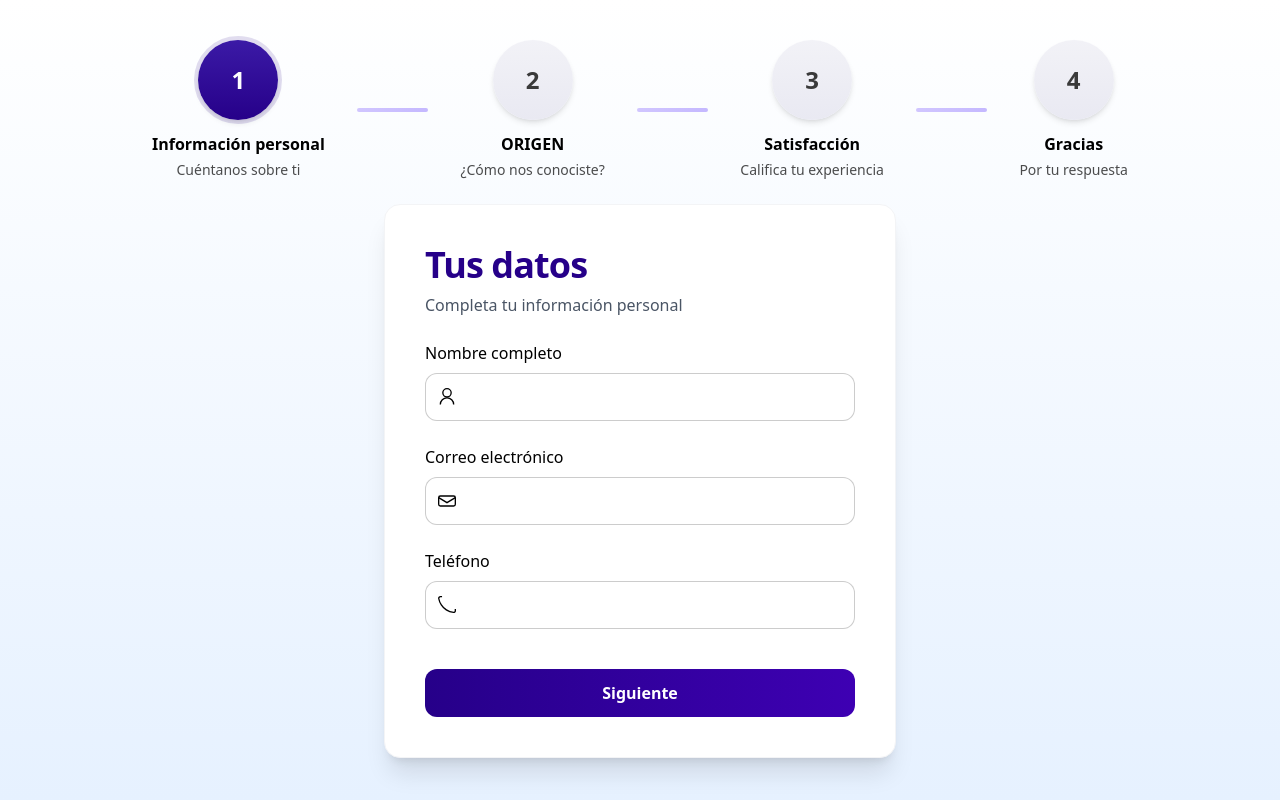
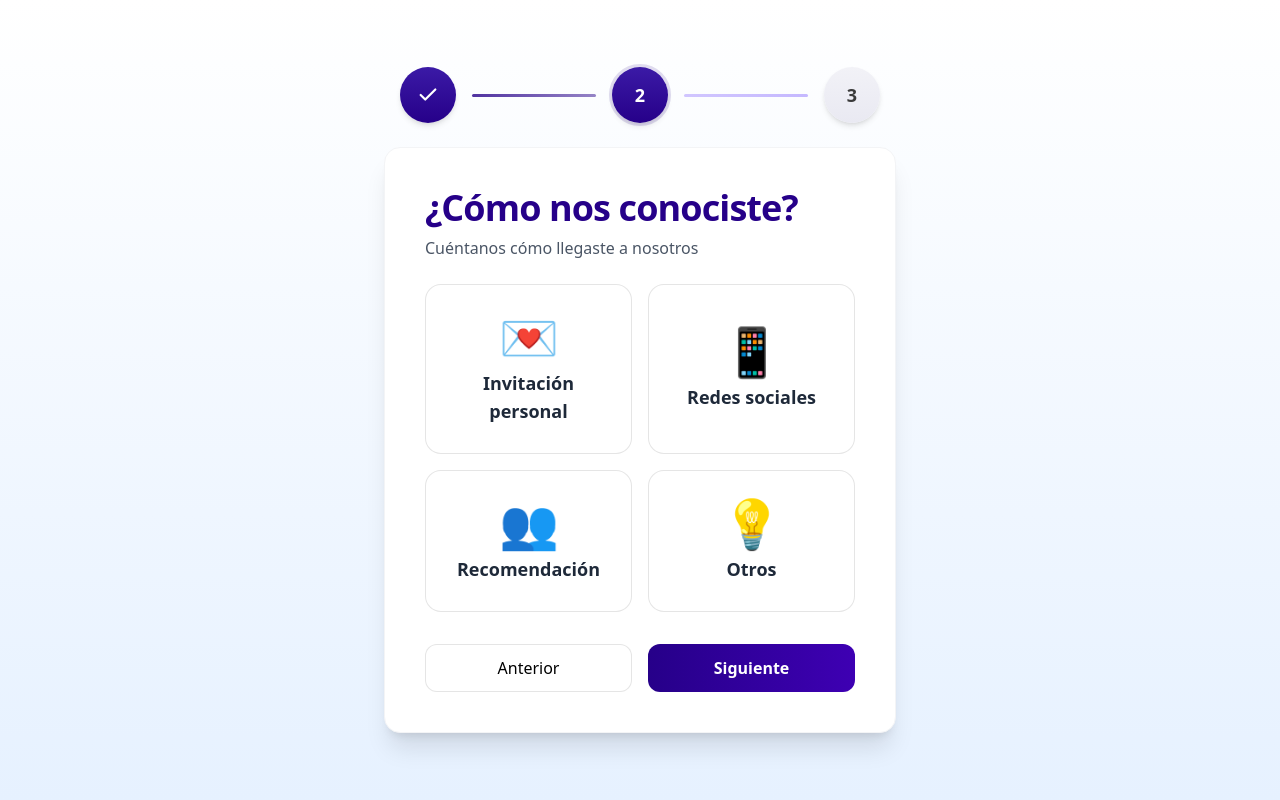
Before and after one commit to luisgarci4/FormularioCentroExp, a React (Vite) app in the folder formulario-centro-exp/: page / in a window 1280 px wide. Both pictures are taken after a click on the button "Siguiente". Built offline with nearby package versions, Linux system fonts and the light colour scheme.

Commit message:
Prototipo

```diff
--- a/formulario-centro-exp/src/App.tsx
+++ b/formulario-centro-exp/src/App.tsx
@@ -1,13 +1,19 @@
 import './App.css'
-import TusDatos from './components/TusDatos'
+import Wizard from './components/Wizard'
+// import TusDatos from './components/TusDatos'
 // import CalificaTuExperiencia from './components/CalificaTuExperiencia'
+// import RegistroExitoso from './components/RegistroExitoso'
+// import ComoNosConociste from './components/ComoNosConociste'
 
 function App() {
 
   return (
     <>
-      <TusDatos />
+      {/* <TusDatos /> */}
       {/* <CalificaTuExperiencia /> */}
+      {/* <RegistroExitoso /> */}
+      {/* <ComoNosConociste /> */}
+      <Wizard />
     </>
   )
 }
--- a/formulario-centro-exp/src/components/CalificaTuExperiencia.tsx
+++ b/formulario-centro-exp/src/components/CalificaTuExperiencia.tsx
@@ -1,13 +1,11 @@
 import { useState } from "react";
-import ProgressBar from "./ProgressBar";
 
 type Props = {
-  current?: number;
   onPrev?: () => void;
   onNext?: () => void;
 };
 
-export default function SatisfaccionFormCard({ current = 2, onPrev, onNext }: Props) {
+export default function SatisfaccionFormCard({ onPrev, onNext }: Props) {
   type Opcion = { id: number; emoji: string; label: string };
 
   const opciones: Opcion[] = [
@@ -18,9 +16,9 @@ export default function SatisfaccionFormCard({ current = 2, onPrev, onNext }: Pr
     { id: 4, emoji: "😍", label: "Muy satisfecho" },
   ];
 
-  const [selected, setSelected] = useState<number | null>(3);
+  const [selected, setSelected] = useState<number | null>(null);
 
-  // Gradientes
+  // Gradientes suaves
   const softGradients = [
     "linear-gradient(90deg, #f6c1b9 0%, #f4a6a0 100%)",
     "linear-gradient(90deg, #f7d5a5 0%, #f3b673 100%)",
@@ -31,16 +29,8 @@ export default function SatisfaccionFormCard({ current = 2, onPrev, onNext }: Pr
   const ringColors = ["#ee9e95", "#e8b070", "#d9e29f", "#99cf98", "#94cfe9"];
 
   return (
-    <div
-      className="min-h-[100svh] flex flex-col items-center justify-center gap-6 px-5 sm:px-8 py-10"
-      style={{ background: "linear-gradient(180deg, #ffffff 0%, #e6f1ff 100%)" }}
-    >
-      {/* Progress bar arriba */}
-      <div className="w-full max-w-5xl">
-        <ProgressBar current={current} />
-      </div>
-
-      {/* Tarjeta principal */}
+    <>
+      {/* Tarjeta principal con mismas dimensiones que TusDatos/ComoNosConociste */}
       <form
         className="w-full max-w-[28rem] sm:max-w-lg bg-white shadow-xl rounded-2xl p-8 sm:p-10 border border-gray-100"
         aria-label="Formulario de satisfacción"
@@ -54,7 +44,7 @@ export default function SatisfaccionFormCard({ current = 2, onPrev, onNext }: Pr
           </p>
         </header>
 
-        {/* Opciones de satisfaccion */}
+        {/* Opciones de satisfacción */}
         <div className="mt-6 space-y-4">
           {opciones.map((op, i) => {
             const isActive = selected === i;
@@ -104,7 +94,7 @@ export default function SatisfaccionFormCard({ current = 2, onPrev, onNext }: Pr
                 >
                   {op.emoji}
                 </span>
-                <span className="text-base sm:text-lg font-semibold">
+                <span className="text-base sm:text-lg font-semibold text-gray-800">
                   {op.label}
                 </span>
               </label>
@@ -149,6 +139,6 @@ export default function SatisfaccionFormCard({ current = 2, onPrev, onNext }: Pr
           100% { transform: translateY(-1px) scale(1.01); }
         }
       `}</style>
-    </div>
+    </>
   );
 }
--- /dev/null
+++ b/formulario-centro-exp/src/components/ComoNosConociste.tsx
@@ -0,0 +1,93 @@
+import { useState } from "react";
+
+type Props = { onPrev?: () => void; onNext?: () => void };
+
+export default function ComoNosConociste({ onPrev, onNext }: Props) {
+  const [opcionSeleccionada, setOpcionSeleccionada] = useState<string | null>(null);
+
+  const opciones = [
+    { id: "invitacion-personal", label: "Invitación personal", icon: "💌" },
+    { id: "redes-sociales", label: "Redes sociales", icon: "📱" },
+    { id: "recomendacion", label: "Recomendación", icon: "👥" },
+    { id: "otros", label: "Otros", icon: "💡" },
+  ];
+
+  return (
+    <form
+      className="w-full max-w-[28rem] sm:max-w-lg bg-white shadow-xl rounded-2xl p-8 sm:p-10 border border-gray-100"
+      aria-label="¿Cómo nos conociste?"
+    >
+      {/* Encabezado */}
+      <header className="text-center sm:text-left">
+        <h1 className="text-3xl sm:text-4xl font-extrabold tracking-tight text-[#260089]">
+          ¿Cómo nos conociste?
+        </h1>
+        <p className="mt-2 text-sm sm:text-base text-gray-600">
+          Cuéntanos cómo llegaste a nosotros
+        </p>
+      </header>
+
+      {/* Opciones */}
+      <div className="mt-6 grid grid-cols-1 sm:grid-cols-2 gap-4">
+        {opciones.map((op) => {
+          const activa = opcionSeleccionada === op.id;
+          return (
+            <button
+              key={op.id}
+              type="button"
+              onClick={() => setOpcionSeleccionada(op.id)}
+              aria-pressed={activa}
+              className={[
+                "p-6 sm:p-7 rounded-2xl border text-left w-full",
+                "transition-all duration-200",
+                activa
+                  ? "border-transparent shadow-md"
+                  : "border-black/10 hover:border-[#3e00b3]/30 hover:shadow-sm",
+              ].join(" ")}
+              style={
+                activa
+                  ? {
+                      background:
+                        "linear-gradient(180deg, #ffffff 0%, #f7f7ff 100%)",
+                      boxShadow:
+                        "0 0 0 2px rgba(38,0,137,0.1), 0 10px 24px -12px rgba(0,0,0,0.18)",
+                    }
+                  : { backgroundColor: "white" }
+              }
+            >
+              <div className="flex flex-col items-center gap-2">
+                <span className="text-4xl sm:text-5xl">{op.icon}</span>
+                <span className="text-base sm:text-lg font-semibold text-gray-800 text-center">
+                  {op.label}
+                </span>
+              </div>
+            </button>
+          );
+        })}
+      </div>
+
+      {/* Botones inferiores */}
+      <div className="mt-8 grid grid-cols-2 gap-4">
+        <button
+          type="button"
+          onClick={onPrev}
+          className="h-12 rounded-xl border border-black/10 bg-white text-black font-medium transition active:scale-[0.98]"
+        >
+          Anterior
+        </button>
+        <button
+          type="button"
+          onClick={onNext}
+          className="
+            h-12 rounded-xl text-white font-semibold
+            bg-gradient-to-r from-[#260089] via-[#3e00b3] to-[#6200ee]
+            bg-[length:200%_auto] transition-all duration-500
+            hover:bg-[position:100%_0] hover:shadow-lg active:scale-[0.98]
+          "
+        >
+          Siguiente
+        </button>
+      </div>
+    </form>
+  );
+}
--- a/formulario-centro-exp/src/components/ProgressBar.tsx
+++ b/formulario-centro-exp/src/components/ProgressBar.tsx
@@ -1,37 +1,32 @@
 import React from "react";
 
-type Step = { title: string; subtitle?: string };
-
 type Props = {
-  current: number; // 0..3
-  steps?: Step[];
+  current: number; // 0..2
   primary?: string; // color morado
 };
 
 export default function ProgressBar({
   current,
   primary = "#260089",
-  steps = [
-    { title: "Información personal", subtitle: "Cuéntanos sobre ti" },
-    { title: "ORIGEN", subtitle: "¿Cómo nos conociste?" },
-    { title: "Satisfacción", subtitle: "Califica tu experiencia" },
-    { title: "Gracias", subtitle: "Por tu respuesta" },
-  ],
 }: Props) {
+  // Solo 3 pasos
+  const steps = [1, 2, 3];
+
   const isDone = (i: number) => i < current;
   const isActive = (i: number) => i === current;
 
   return (
     <nav aria-label="Progreso del formulario" className="w-full">
-      <div className="mx-auto max-w-5xl px-4 sm:px-6">
+      {/* Ancho reducido y alineado al de la tarjeta principal */}
+      <div className="mx-auto max-w-[28rem] sm:max-w-lg px-2 sm:px-4">
         <div className="flex items-center justify-center">
-          {steps.map((s, i) => (
-            <React.Fragment key={s.title}>
-              <div className="flex flex-col items-center">
+          {steps.map((_, i) => (
+            <React.Fragment key={i}>
+              {/* Círculo */}
               <div
                 className={[
                   "rounded-full grid place-items-center text-white shadow-md",
-                    "w-16 h-16 sm:w-20 sm:h-20 transition-all duration-300",
+                  "w-12 h-12 sm:w-14 sm:h-14 transition-all duration-300",
                 ].join(" ")}
                 style={{
                   background:
@@ -39,42 +34,34 @@ export default function ProgressBar({
                       ? "linear-gradient(180deg, #3b1aa6 0%, #260089 100%)"
                       : "linear-gradient(180deg, #f2f2f7 0%, #e9e9f2 100%)",
                   color: isDone(i) || isActive(i) ? "#fff" : "#3a3a3a",
-                    outline: isActive(i) ? `4px solid ${primary}22` : "none",
+                  outline: isActive(i) ? `3px solid ${primary}22` : "none",
                 }}
                 aria-current={isActive(i) ? "step" : undefined}
               >
                 {isDone(i) ? (
-                    <svg width="28" height="28" viewBox="0 0 24 24" fill="none">
-                      <path
-                        d="M20 6L9 17l-5-5"
+                  <svg
+                    width="22"
+                    height="22"
+                    viewBox="0 0 24 24"
+                    fill="none"
                     stroke="currentColor"
-                        strokeWidth="2.5"
+                    strokeWidth="2.4"
                     strokeLinecap="round"
                     strokeLinejoin="round"
-                      />
+                  >
+                    <path d="M20 6L9 17l-5-5" />
                   </svg>
                 ) : (
-                    <span className="text-xl sm:text-2xl font-semibold">
+                  <span className="text-base sm:text-lg font-semibold">
                     {i + 1}
                   </span>
                 )}
               </div>
 
-                <div className="text-center mt-3 leading-tight">
-                  <div className="font-extrabold text-sm sm:text-base">
-                    {s.title}
-                  </div>
-                  {s.subtitle && (
-                    <div className="text-[12px] sm:text-sm text-black/70 mt-1">
-                      {s.subtitle}
-                    </div>
-                  )}
-                </div>
-              </div>
-
+              {/* Línea entre círculos */}
               {i < steps.length - 1 && (
                 <div
-                  className="h-1 rounded-full flex-1 mx-4 sm:mx-8 transition-colors duration-300 opacity-80"
+                  className="h-[3px] rounded-full flex-1 mx-2 sm:mx-4 transition-colors duration-300 opacity-80"
                   style={{
                     background: isDone(i)
                       ? `linear-gradient(90deg, ${primary} 0%, ${primary}99 100%)`
--- /dev/null
+++ b/formulario-centro-exp/src/components/RegistroExitoso.tsx
@@ -0,0 +1,50 @@
+type Props = { onRestart?: () => void };
+
+export default function RegistroExitoso({ onRestart }: Props) {
+  return (
+    <div
+      className="w-full max-w-[28rem] sm:max-w-lg bg-white shadow-xl rounded-2xl p-8 sm:p-10 border border-gray-100 text-center"
+      aria-label="Registro exitoso"
+    >
+      <div className="mx-auto mb-6">
+        <svg
+          className="w-20 h-20 text-green-600 mx-auto"
+          fill="none"
+          stroke="currentColor"
+          viewBox="0 0 24 24"
+          aria-hidden
+        >
+          <circle cx="12" cy="12" r="10" strokeWidth="2" />
+          <path
+            strokeLinecap="round"
+            strokeLinejoin="round"
+            strokeWidth="2"
+            d="M9 12l2 2 4-4"
+          />
+        </svg>
+      </div>
+
+      <h1 className="text-3xl sm:text-4xl font-extrabold tracking-tight text-[#260089]">
+        ¡Gracias por tu visita!
+      </h1>
+      <p className="mt-2 text-sm sm:text-base text-gray-600">
+        Te esperamos en Tlapps City
+      </p>
+
+      <div className="mt-10">
+        <button
+          type="button"
+          onClick={onRestart}
+          className="
+            w-full h-12 rounded-xl text-white font-semibold
+            bg-gradient-to-r from-[#260089] via-[#3e00b3] to-[#6200ee]
+            bg-[length:200%_auto] transition-all duration-500
+            hover:bg-[position:100%_0] hover:shadow-lg active:scale-[0.98]
+          "
+        >
+          Comenzar de nuevo
+        </button>
+      </div>
+    </div>
+  );
+}
--- a/formulario-centro-exp/src/components/TusDatos.tsx
+++ b/formulario-centro-exp/src/components/TusDatos.tsx
@@ -1,6 +1,6 @@
-import ProgressBar from "./ProgressBar";
+type Props = { onNext?: () => void };
 
-export default function TusDatosCard() {
+export default function TusDatosCard({ onNext }: Props) {
   const label = "block text-sm sm:text-base font-medium text-black mb-2";
   const fieldWrap = "mt-6";
   const icon = "absolute inset-y-0 left-0 flex items-center pl-3 pointer-events-none";
@@ -9,21 +9,10 @@ export default function TusDatosCard() {
     "focus:outline-none focus:ring-0 focus:border-black/70 bg-white";
 
   return (
-    <div
-      className="min-h-[100svh] flex flex-col items-center justify-start gap-6 px-5 sm:px-8 py-6 sm:py-10"
-      style={{ background: "linear-gradient(180deg, #ffffff 0%, #e6f1ff 100%)" }}
-    >
-      {/* Progress bar arriba, centrada */}
-      <div className="w-full">
-        <ProgressBar current={0} /> {/* Paso 0 = Información personal */}
-      </div>
-
-      {/* Tarjeta contenedora */}
     <form
       className="w-full max-w-[28rem] sm:max-w-lg bg-white shadow-xl rounded-2xl p-8 sm:p-10 border border-gray-100"
       aria-label="Formulario: Tus datos"
     >
-        {/* Encabezado */}
       <header className="text-center sm:text-left">
         <h1 className="text-3xl sm:text-4xl font-extrabold tracking-tight text-[#260089]">
           Tus datos
@@ -33,7 +22,6 @@ export default function TusDatosCard() {
         </p>
       </header>
 
-        {/* Nombre */}
       <div className={fieldWrap}>
         <label htmlFor="nombre" className={label}>Nombre completo</label>
         <div className="relative">
@@ -47,7 +35,6 @@ export default function TusDatosCard() {
         </div>
       </div>
 
-        {/* Correo */}
       <div className={fieldWrap}>
         <label htmlFor="correo" className={label}>Correo electrónico</label>
         <div className="relative">
@@ -61,23 +48,22 @@ export default function TusDatosCard() {
         </div>
       </div>
 
-        {/* Teléfono */}
       <div className={fieldWrap}>
         <label htmlFor="telefono" className={label}>Teléfono</label>
         <div className="relative">
           <span className={icon} aria-hidden>
             <svg width="20" height="20" viewBox="0 0 24 24" fill="none">
-                <path d="M22 16.92v2a2 2 0 0 1-2.18 2 19.8 19.8 0 0 1-8.63-3.07 19.5 19.5 0 0 1-6-6A19.8 19.8 0 0 1 2.08 4.2 2 2 0 0 1 4.06 2h2" stroke="currentColor" strokeWidth="1.6" />
+              <path d="M22 16.92v2a2 2 0 0 1-2.18 2 19.8 19.8 0 0 1-8.63-3.07 19.5 19.5 0 0 1-6-6A19.8 19.8 0 0 1 2.08 4.2 2 2 0 0 1 4.06 2h2a2 2 0 0 1 2 1.72c.12.9.31 1.78.57 2.63a2 2 0 0 1-.45 2.11L7.1 9.91a16 16 0 0 0 6 6l1.45-1.08a2 2 0 0 1 2.11-.45c.85.26 1.73.45 2.63.57A2 2 0 0 1 22 16.92Z" stroke="currentColor" strokeWidth="1.6" />
             </svg>
           </span>
           <input id="telefono" type="tel" className={input} />
         </div>
       </div>
 
-        {/* Botón */}
       <div className="mt-10">
         <button
           type="button"
+          onClick={onNext}
           className="
             w-full h-12 rounded-xl text-white font-bold
             bg-gradient-to-r from-[#260089] via-[#3e00b3] to-[#6200ee]
@@ -89,6 +75,5 @@ export default function TusDatosCard() {
         </button>
       </div>
     </form>
-    </div>
   );
 }
--- /dev/null
+++ b/formulario-centro-exp/src/components/Wizard.tsx
@@ -0,0 +1,32 @@
+import { useState } from "react";
+import TusDatosCard from "./TusDatos";
+import ComoNosConociste from "./ComoNosConociste";
+import CalificaTuExperiencia from "./CalificaTuExperiencia";
+import RegistroExitoso from "./RegistroExitoso";
+import ProgressBar from "./ProgressBar";
+
+export default function Wizard() {
+  const [step, setStep] = useState(0); // 0..3
+
+  const next = () => setStep((s) => Math.min(3, s + 1));
+  const prev = () => setStep((s) => Math.max(0, s - 1));
+  const restart = () => setStep(0);
+
+  return (
+    <div
+      className="min-h-[100svh] flex flex-col items-center justify-center gap-6 px-5 sm:px-8 py-10"
+      style={{ background: "linear-gradient(180deg, #ffffff 0%, #e6f1ff 100%)" }}
+    >
+      {/* Progress bar arriba, siempre visible */}
+      <div className="w-full max-w-5xl">
+        <ProgressBar current={step} />
+      </div>
+
+      {/* Pantallas */}
+      {step === 0 && <TusDatosCard onNext={next} />}
+      {step === 1 && <ComoNosConociste onPrev={prev} onNext={next} />}
+      {step === 2 && <CalificaTuExperiencia onPrev={prev} onNext={next} />}
+      {step === 3 && <RegistroExitoso onRestart={restart} />}
+    </div>
+  );
+}
```
Lines whose indentation alone changed are shown as unchanged.
